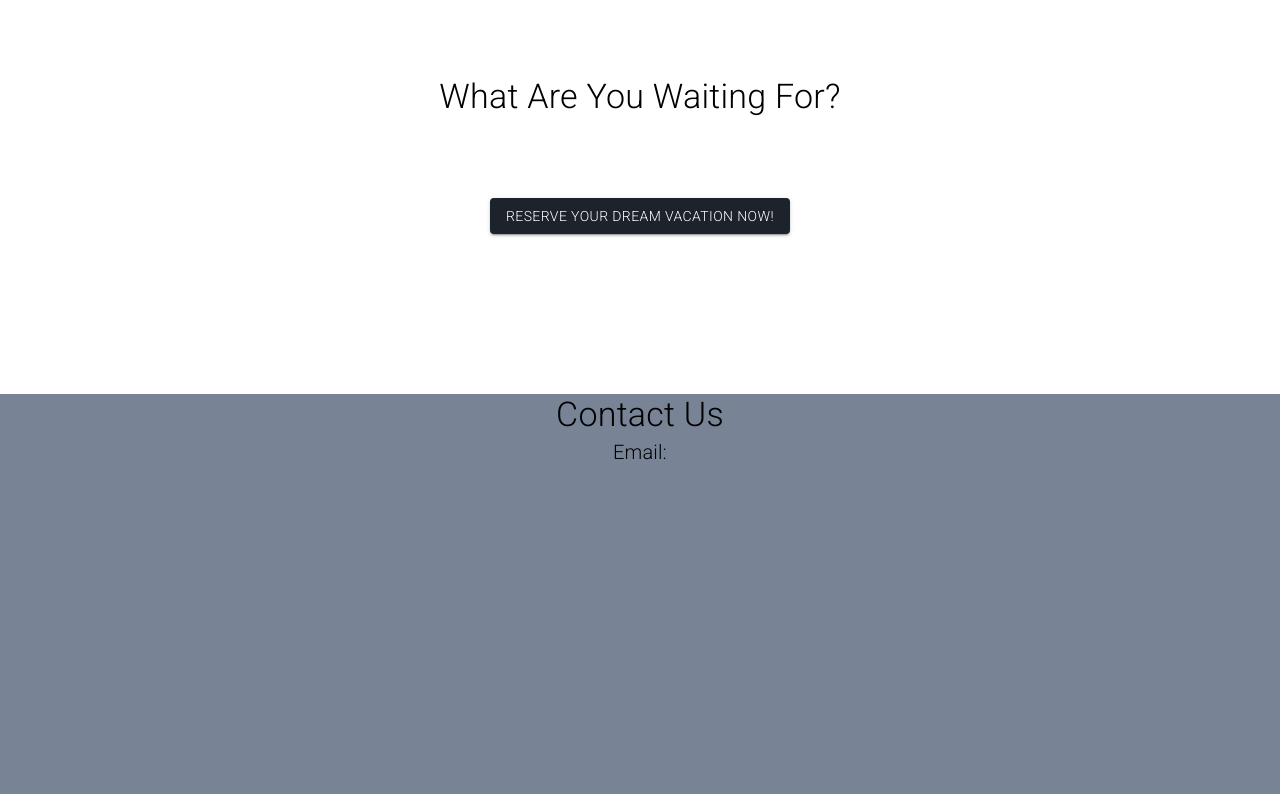
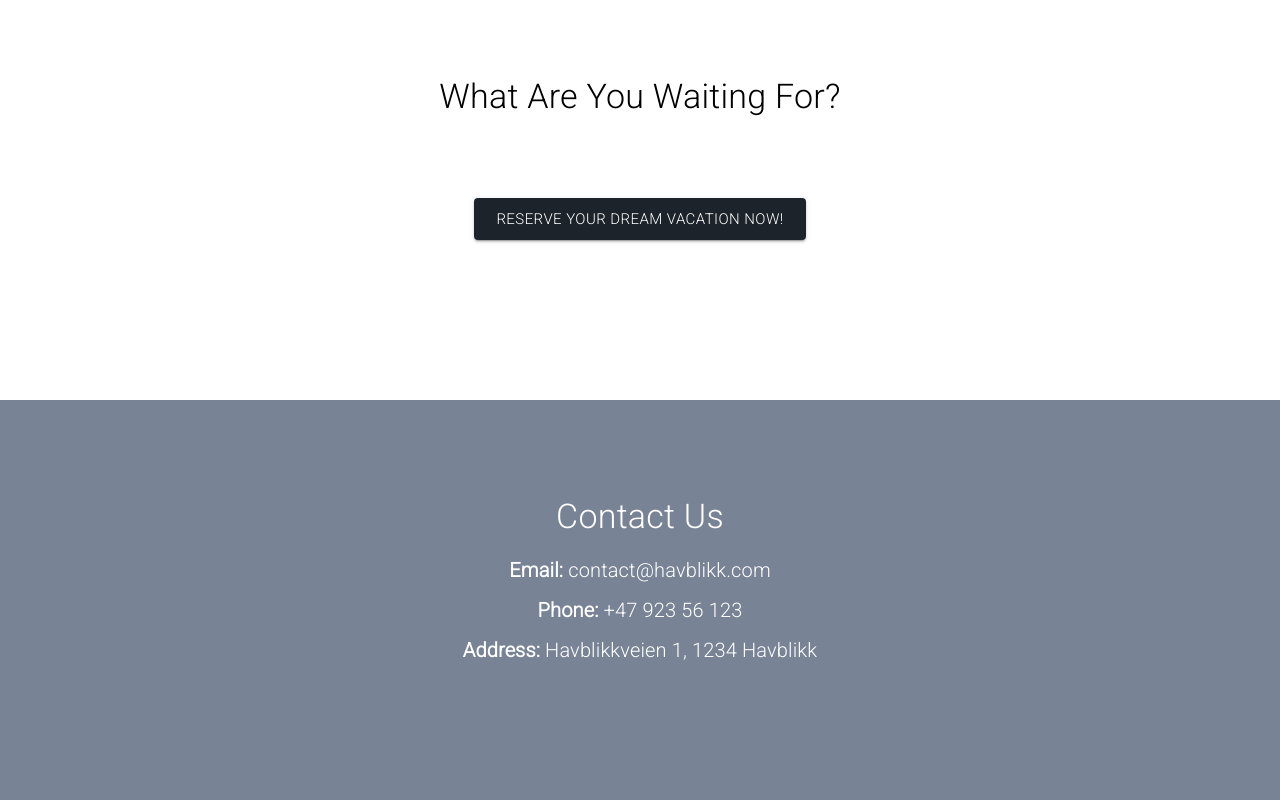
Before and after one commit to sundehakon/Hotell-React, a React (Create React App) app: page / in a window 1280 px wide. Shown: the part 2851-3651 px from the top of the page. Built offline with nearby package versions, Linux system fonts and the light colour scheme; no server answers.

Commit message:
Add contact us container on homepage

```diff
--- a/src/components/Home.js
+++ b/src/components/Home.js
@@ -59,11 +59,21 @@ const Home = () => {
     </Box>
     <Box sx={{ textAlign: 'center' }}>
       <Typography variant='h4' sx={{ marginTop: 150 }}>What Are You Waiting For?</Typography>
-      <Button href='/reservation' variant='contained' sx={{ marginTop: 10}}>Reserve Your Dream Vacation Now!</Button>
+      <Button href='/reservation' variant='contained' sx={{ marginTop: 10 }} size='large'>Reserve Your Dream Vacation Now!</Button>
     </Box>
     <Box sx={{ backgroundColor: '#788496', position: 'absolute', left: 0, right: 0, marginTop: 20, height: 400 }}>
-      <Typography variant='h4' sx={{ textAlign: 'center' }}>Contact Us</Typography>
-      <Typography variant='h6' sx={{ textAlign: 'center' }}>Email: </Typography>
+      <Typography variant='h4' sx={{ textAlign: 'center', color: 'white', marginTop: 12 }}>Contact Us</Typography>
+      <Typography variant='h6' sx={{ textAlign: 'center', color: 'white', marginTop: 2 }}>
+        <Box sx={{ fontWeight: 'bolder', display: 'inline' }}>Email:</Box> contact@havblikk.com
+        <br />
+        <Box sx={{ marginTop: 1 }}>
+          <Box sx={{ fontWeight: 'bolder', display: 'inline' }}>Phone:</Box> +47 923 56 123
+        </Box>
+        <br />
+        <Box sx={{ marginTop: -3 }}>
+          <Box sx={{ fontWeight: 'bolder', display: 'inline' }}>Address:</Box> Havblikkveien 1, 1234 Havblikk
+        </Box>
+      </Typography>
     </Box>
     </Container>
   );
```
